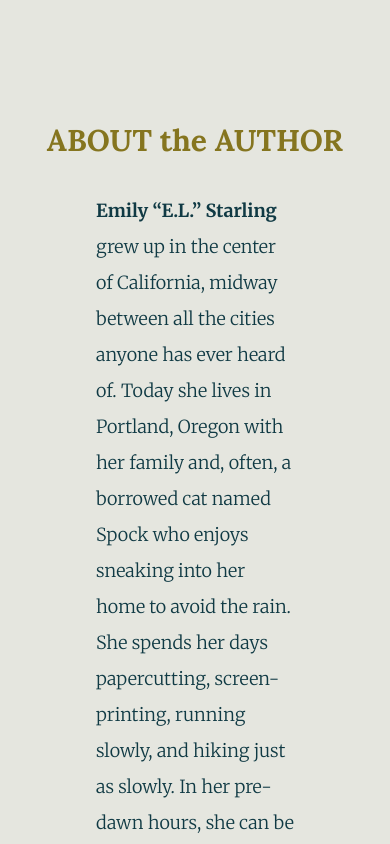
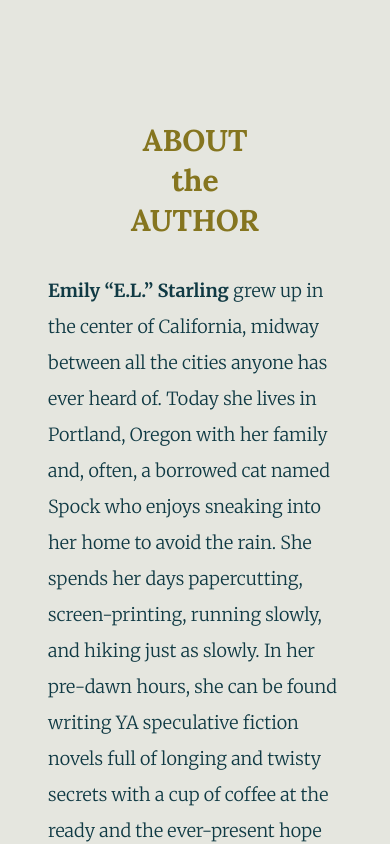
Before and after one commit to xscottxbrownx/elstarling, a React (Vite) app: page / in a window 390 px wide. Shown: the part 840-1684 px from the top of the page. Built offline with nearby package versions, Linux system fonts and the light colour scheme.

Commit message:
adjustments for better mobile rendering

```diff
--- a/src/components/About.jsx
+++ b/src/components/About.jsx
@@ -1,14 +1,12 @@
-// import aboutImage from "../assets/authorPortrait.webp";
 import { Box, Flex, Heading, Text } from "@chakra-ui/react";
 
 // ****** conditional render link to bio (or shorter bio) if mobile view ******
 
 const About = () => (
-  // <Container as="section" id="About" w="100vw" centerContent>
   <Flex
     as="section"
     id="About"
-    direction={{ base: "column", md: "row" }}
+    direction={{ base: "column", lg: "row" }}
     w="100vw"
     align="center"
     justify="center"
@@ -17,24 +15,18 @@ const About = () => (
     py="10rem"
     bg="var(--background)"
   >
-    <Heading mt="2rem" color="var(--secondary)">
-      ABOUT the AUTHOR
+    <Heading
+      mt="2rem"
+      color="var(--secondary)"
+      whiteSpace="pre-line"
+      textAlign="center"
+    >
+      ABOUT{"\n"}the{"\n"}AUTHOR
     </Heading>
-    {/* <Image
-      src={aboutImage}
-      alt="E L Starling"
-      boxSize={{ base: "250px", md: "325px" }}
-      objectFit="cover"
-      fallbackSrc={{
-        base: "https://via.placeholder.com/250",
-        md: "https://via.placeholder.com/325",
-      }}
-      borderRadius="full"
-    /> */}
     <Box
-      maxW={{ base: "400px", md: "300px", lg: "600px" }}
-      mt={{ base: "2rem", md: "0" }}
-      px="4rem"
+      maxW={{ base: "400px", md: "600px", xl: "1000px" }}
+      mt={{ base: "2rem", lg: "0" }}
+      px={{ base: "1rem", lg: "4rem" }}
     >
       <Text color="var(--primary)" sx={{ lineHeight: "2", fontSize: "18px" }}>
         <Text as="b" sx={{ fontWeight: "extrabold" }}>
--- a/src/components/Contact2.jsx
+++ b/src/components/Contact2.jsx
@@ -6,11 +6,15 @@ import {
   Link,
   Text,
   Tooltip,
+  useBreakpointValue,
   VStack,
 } from "@chakra-ui/react";
 import contactLinks from "../constants/contactLinks";
 
-const Contact2 = () => (
+const Contact2 = () => {
+  const isMobile = useBreakpointValue({ base: true, md: false });
+
+  return (
     <Flex
       id="Contact"
       direction={{ base: "column", lg: "row" }}
@@ -44,6 +48,22 @@ const Contact2 = () => (
             </Tooltip>
           ))}
         </HStack>
+        {isMobile ? (
+          <>
+            <VStack>
+              <HStack>
+                <Text>Represented By:</Text>
+                <Link href="https://twitter.com/Briella_Noelle" isExternal>
+                  Gabriella Melendez
+                </Link>
+              </HStack>
+              <Link href="https://greatdogliterary.com/" isExternal>
+                Great Dog Literary
+              </Link>
+            </VStack>
+          </>
+        ) : (
+          <>
             <HStack>
               <Text>Represented By:</Text>
               <Link href="https://twitter.com/Briella_Noelle" isExternal>
@@ -54,8 +74,11 @@ const Contact2 = () => (
                 Great Dog Literary
               </Link>
             </HStack>
+          </>
+        )}
       </VStack>
     </Flex>
   );
+};
 
 export default Contact2;
```
Lines whose indentation alone changed are shown as unchanged.
